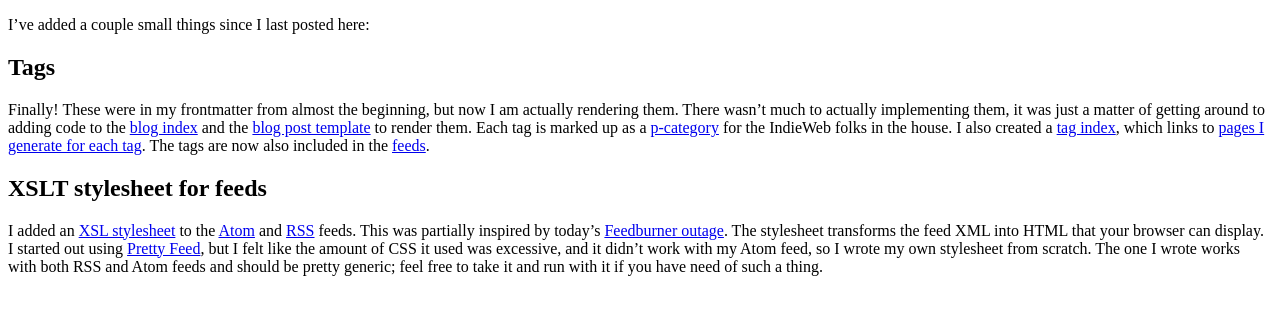
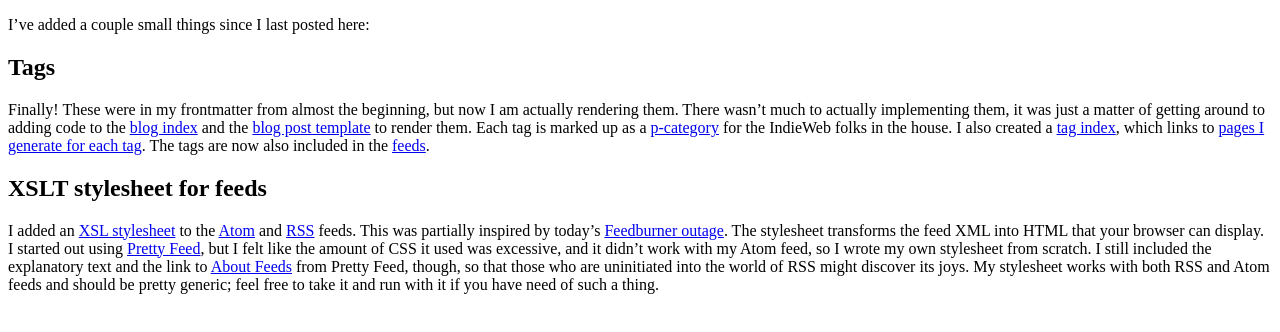
Before and after one commit to jordemort/jordemort.github.io, an Astro site: page /blog/tags-and-stylish-feeds in a window 1280 px wide. Built offline with nearby package versions, Linux system fonts and the light colour scheme; Astro itself is replaced by a stand-in of ours.

Commit message:
Add forgotten sentence

```diff
--- a/src/pages/blog/tags-and-stylish-feeds.md
+++ b/src/pages/blog/tags-and-stylish-feeds.md
@@ -29,4 +29,5 @@ I added an [XSL stylesheet](https://github.com/jordemort/jordemort.github.io/blo
 This was partially inspired by today's [Feedburner outage](https://news.ycombinator.com/item?id=32876954).
 The stylesheet transforms the feed XML into HTML that your browser can display.
 I started out using [Pretty Feed](https://github.com/genmon/aboutfeeds/blob/main/tools/pretty-feed-v3.xsl), but I felt like the amount of CSS it used was excessive, and it didn't work with my Atom feed, so I wrote my own stylesheet from scratch.
-The one I wrote works with both RSS and Atom feeds and should be pretty generic; feel free to take it and run with it if you have need of such a thing.
+I still included the explanatory text and the link to [About Feeds](https://aboutfeeds.com/) from Pretty Feed, though, so that those who are uninitiated into the world of RSS might discover its joys.
+My stylesheet works with both RSS and Atom feeds and should be pretty generic; feel free to take it and run with it if you have need of such a thing.
```
